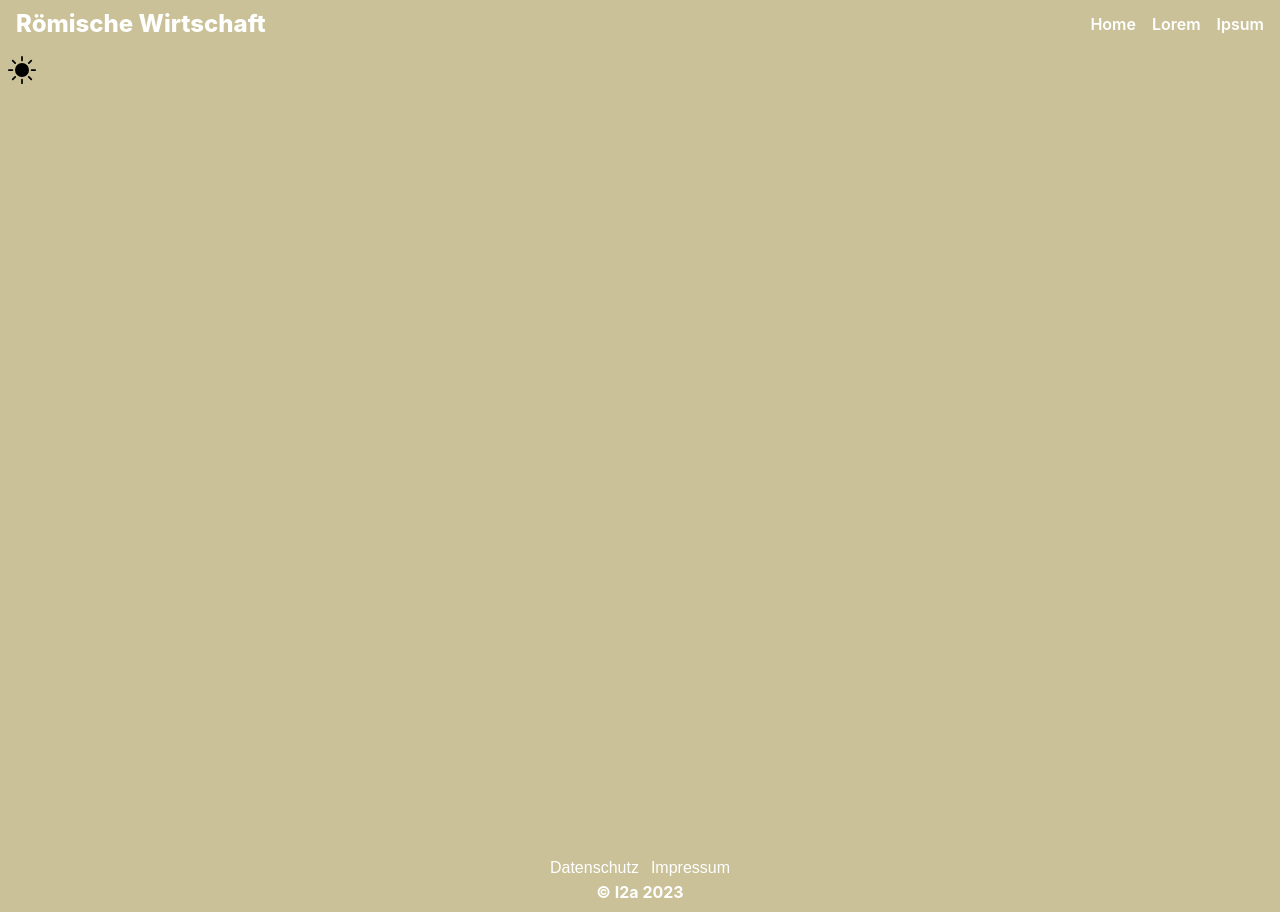
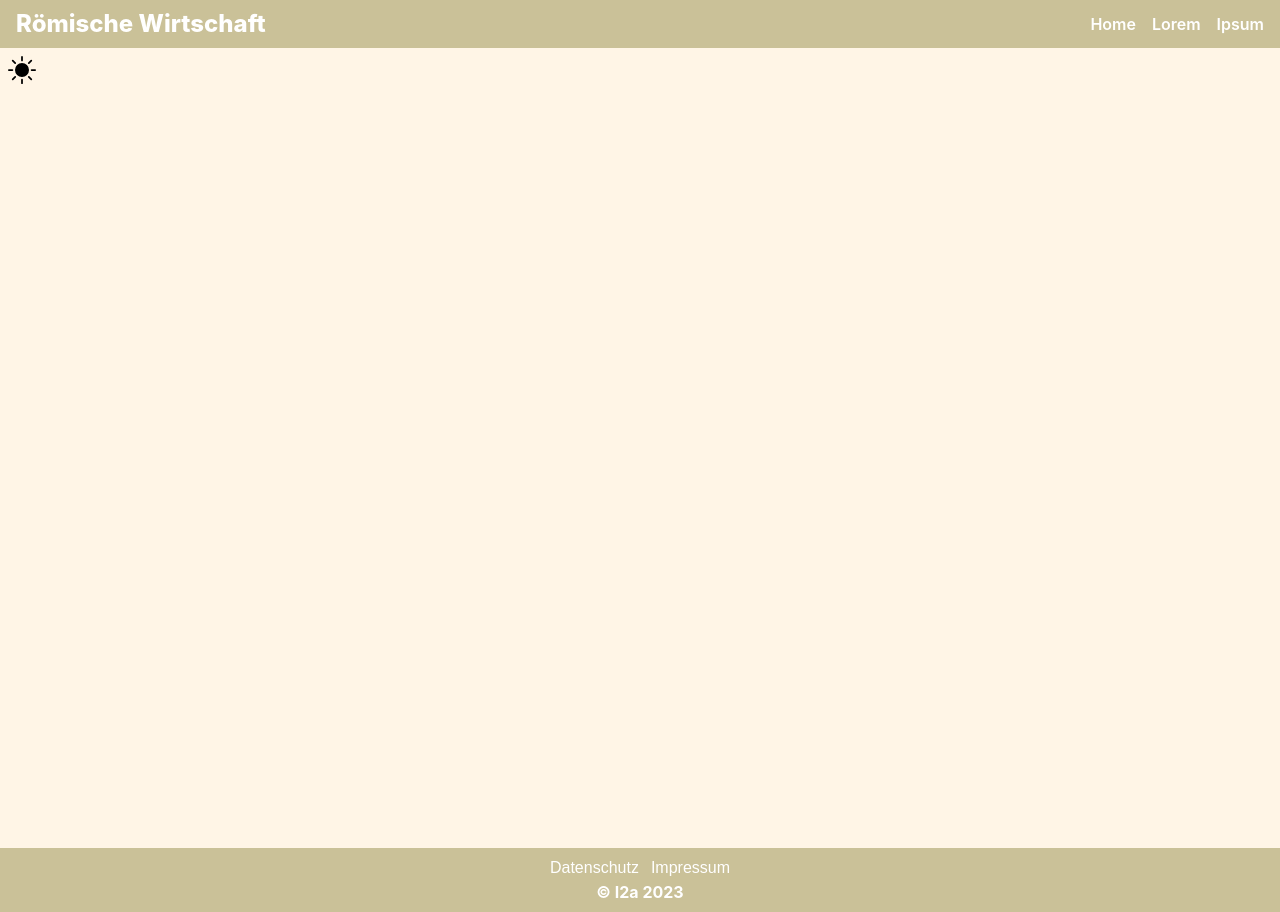
Before and after one commit to x47base/PrWR-Probe-IDPA23, a React (Create React App) app: page / in a window 1280 px wide. Built offline with nearby package versions, Linux system fonts and the light colour scheme.

Commit message:
Color Changes & Lint Fixes

```diff
--- a/src/components/footer/footer.js
+++ b/src/components/footer/footer.js
@@ -1,11 +1,11 @@
 import './footer.css';
 
-export default function Footer({ }) {
+export default function Footer() {
     return (
-        <footer className="flex flex-col justify-center items-center p-2 bg-brand">
+        <footer className="flex flex-col justify-center items-center p-2 bg-header">
             <div className="flex flex-wrap gap-3 font-normal text-white justify-center items-center">
-                <a href="#">Datenschutz</a>
-                <a href="#">Impressum</a>
+                <a href="/">Datenschutz</a>
+                <a href="/">Impressum</a>
             </div>
             <span className="text-white font-bold">&copy; I2a 2023</span>
         </footer>
--- a/src/components/main/main.js
+++ b/src/components/main/main.js
@@ -8,7 +8,7 @@ import BuildIcon from '../icon/icon';
 
 export default function Main(){
     return (
-        <main className="w-full p-2 min-h-screen bg-brand">
+        <main className="w-full p-2 min-h-screen bg-background">
             <section>
 
                 <div className="min-h-fit">
```
